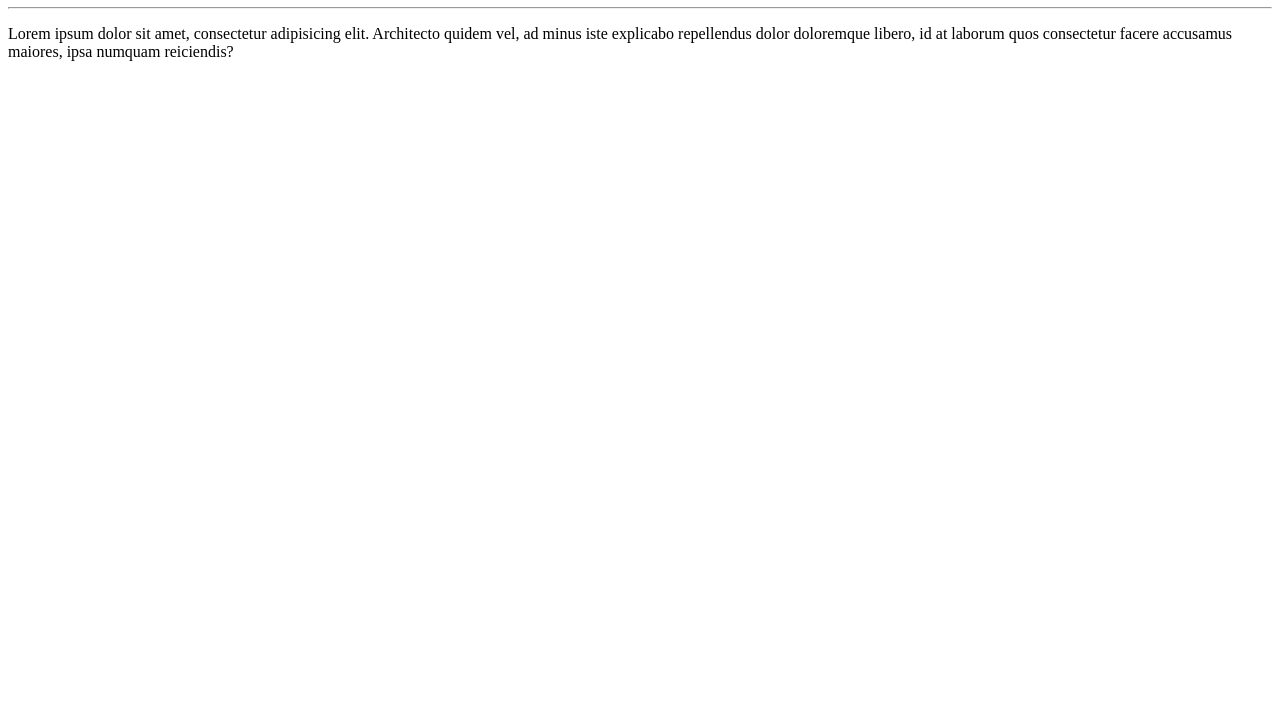
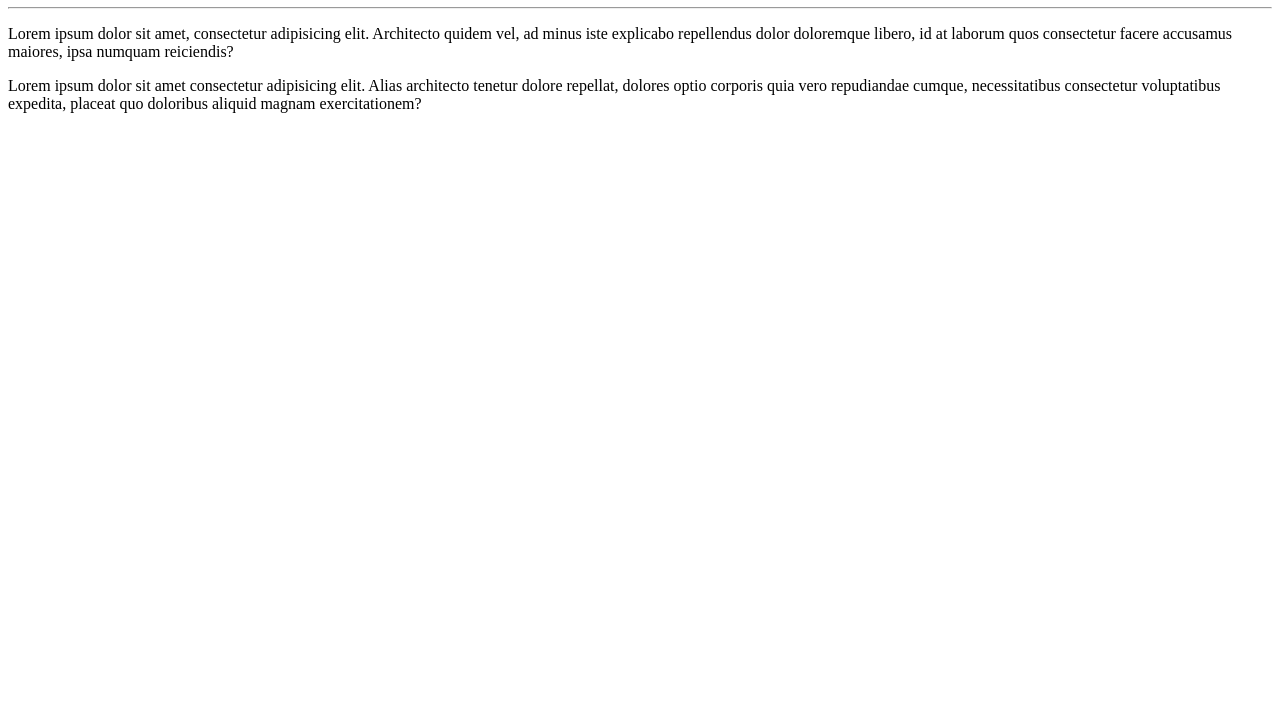
Before and after one commit to ArturCDuarte/Ola-Mundo, a plain HTML site: page site-exemplo/index.html in a window 1280 px wide. Shown: the part 73-800 px from the top of the page. Drawn offline with Linux system fonts and the light colour scheme.

Commit message:
Segunda modificação de parágrafo

```diff
--- a/site-exemplo/index.html
+++ b/site-exemplo/index.html
@@ -9,5 +9,6 @@
     <h1>Olá, Mundo</h1>
     <hr>
     <p>Lorem ipsum dolor sit amet, consectetur adipisicing elit. Architecto quidem vel, ad minus iste explicabo repellendus dolor doloremque libero, id at laborum quos consectetur facere accusamus maiores, ipsa numquam reiciendis?</p>
+    <p>Lorem ipsum dolor sit amet consectetur adipisicing elit. Alias architecto tenetur dolore repellat, dolores optio corporis quia vero repudiandae cumque, necessitatibus consectetur voluptatibus expedita, placeat quo doloribus aliquid magnam exercitationem?</p>
 </body>
 </html>
```
